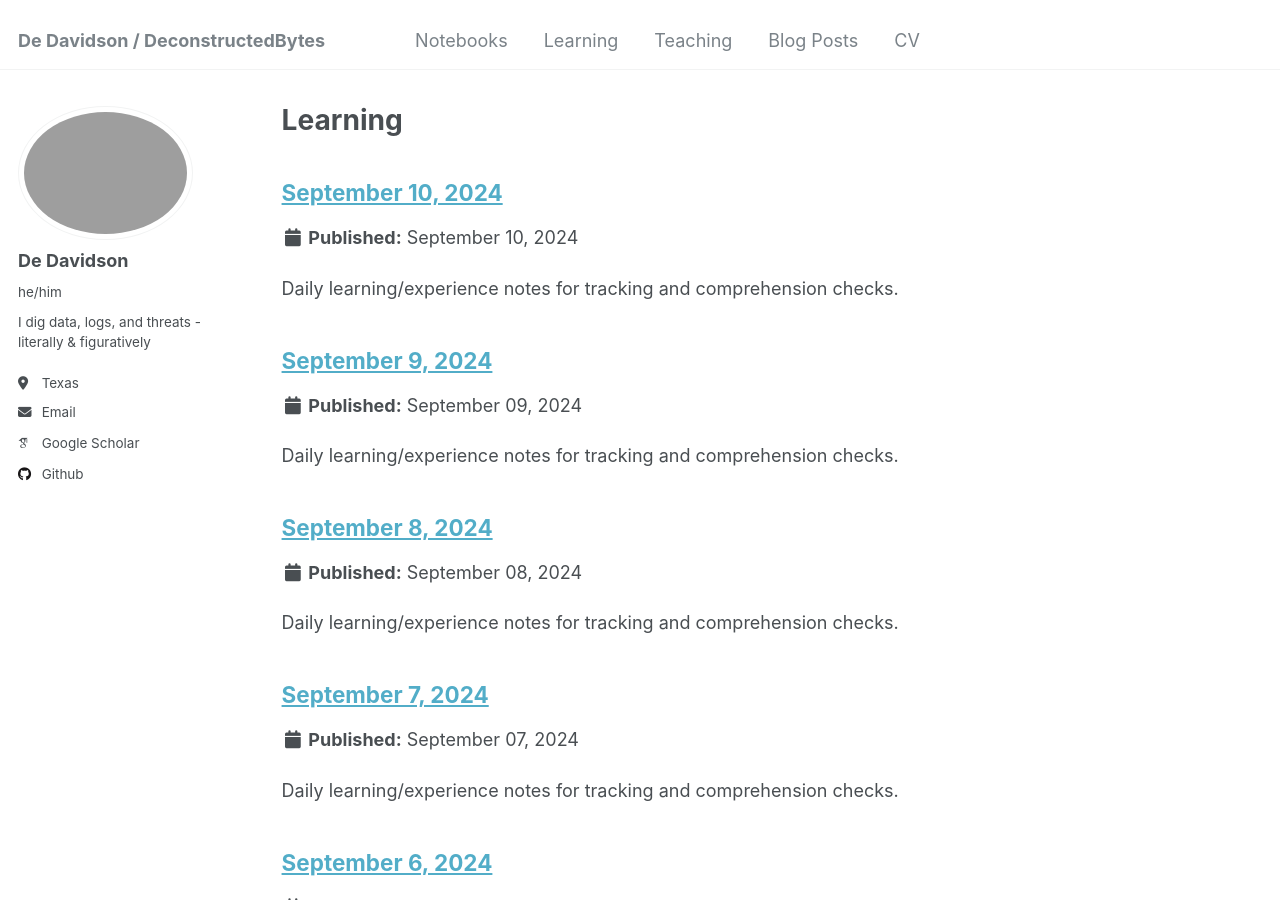
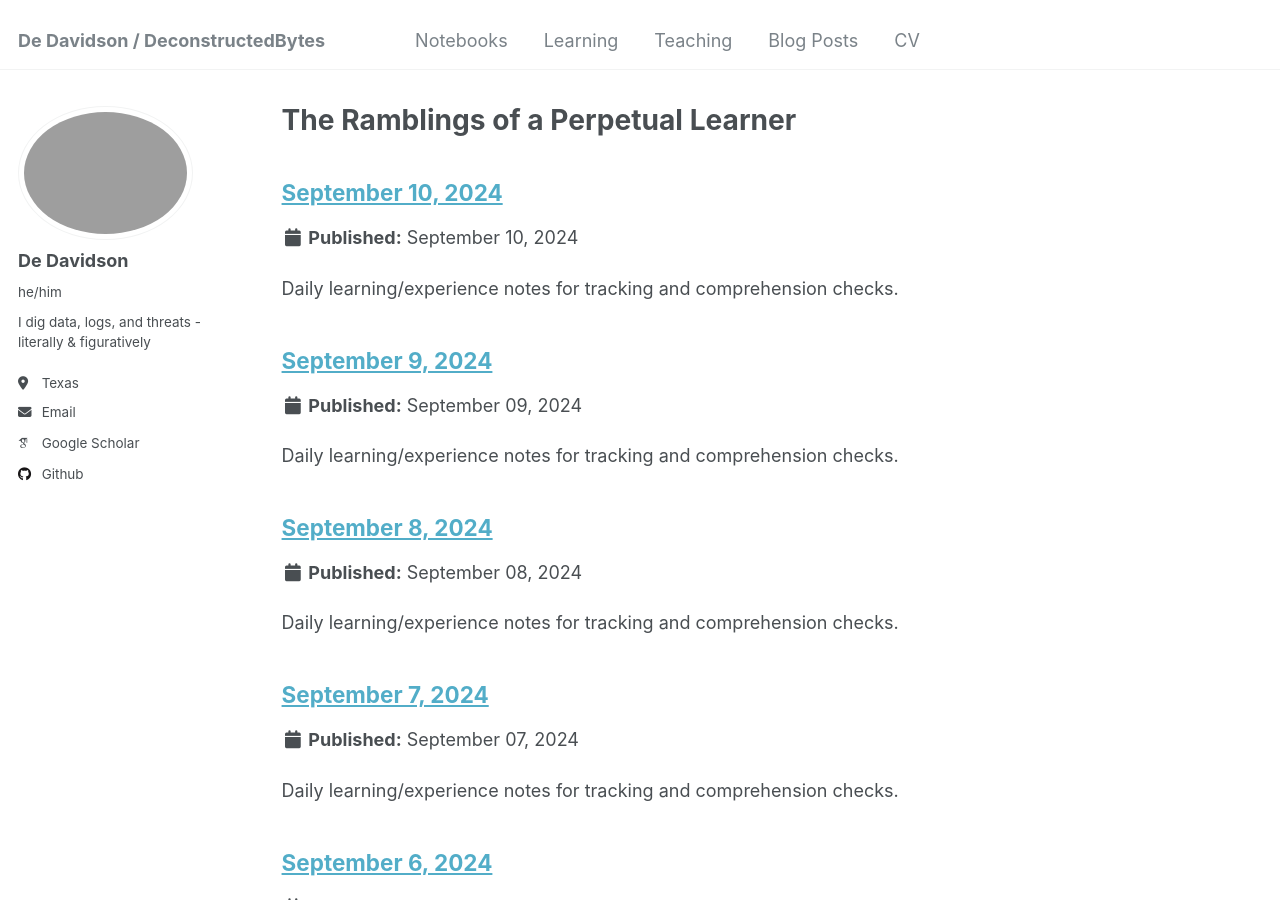
Before and after one commit to deconstructedbytes/deconstructedbytes.github.io, a Jekyll site: the page built from _pages/learning.html, in a window 1280 px wide and 900 px high. Built offline with Jekyll 4.4.1, drawn with Linux system fonts in a browser that asks for light colours; some web fonts are replaced.

Commit message:
Updated learning title

```diff
--- a/_pages/learning.html
+++ b/_pages/learning.html
@@ -1,6 +1,6 @@
 ---
 layout: archive
-title: "Learning"
+title: "The Ramblings of a Perpetual Learner"
 permalink: /learning/
 author_profile: true
 ---
```
